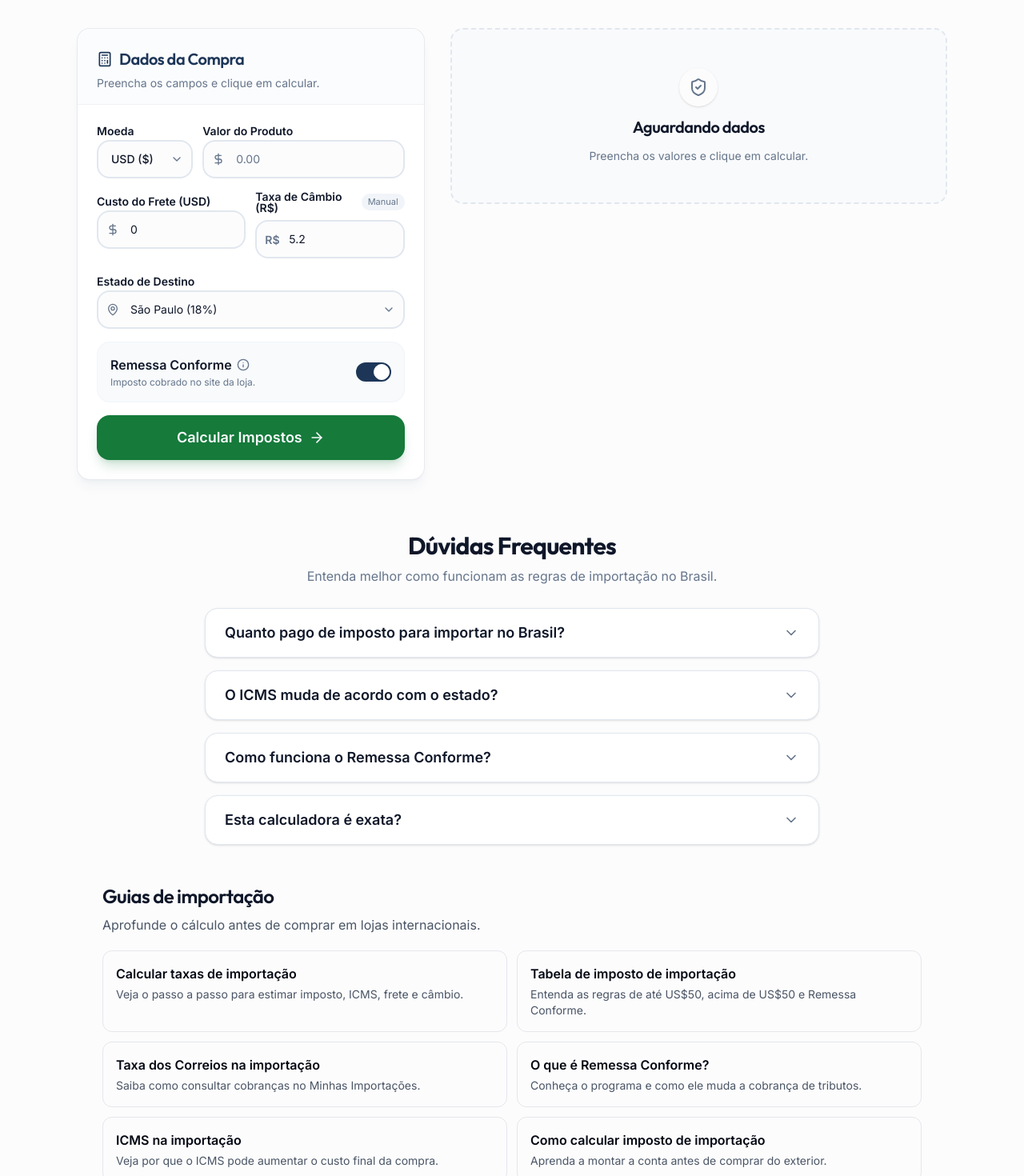
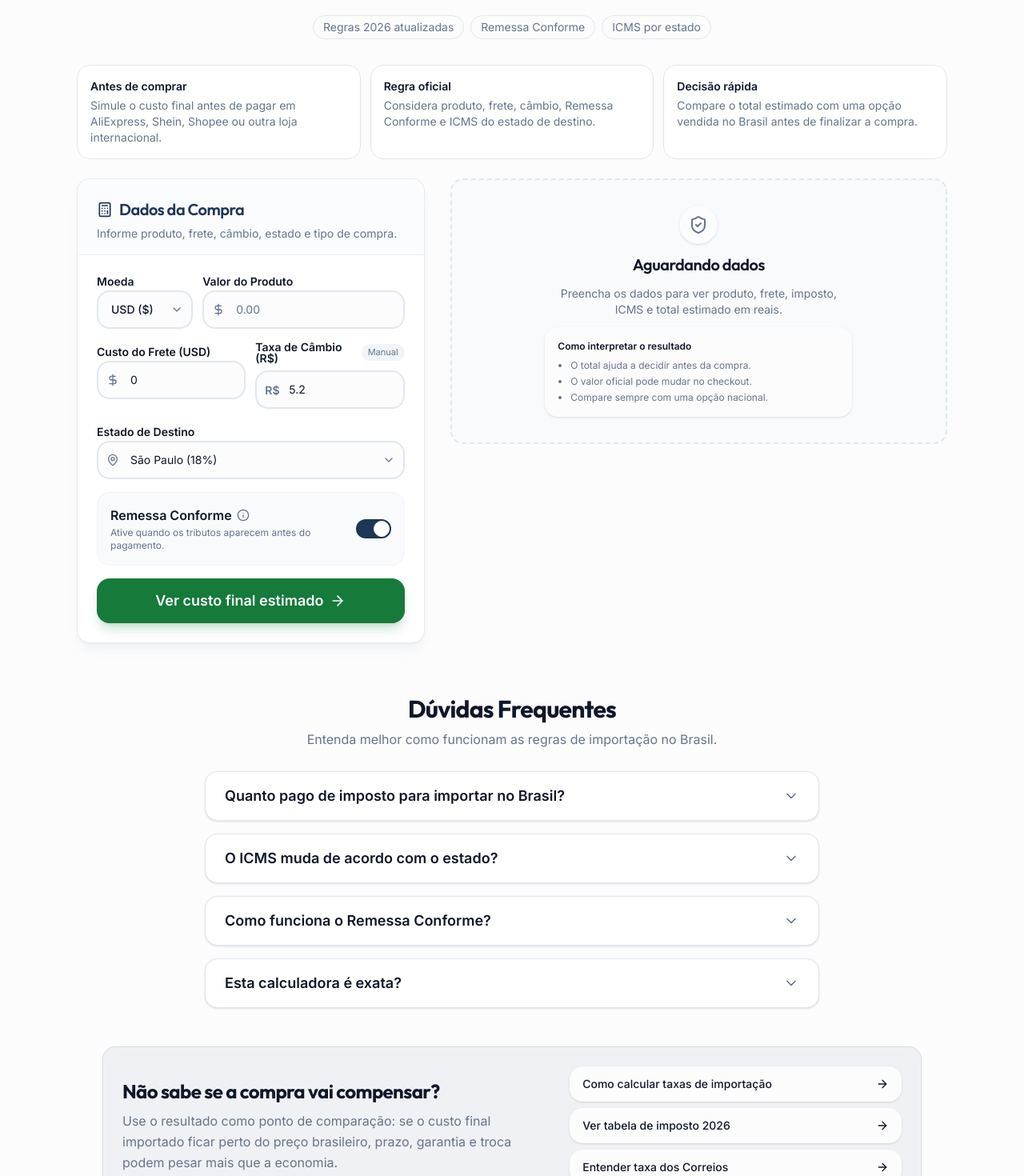
Before and after one commit to ghostBoss0905/brazil-tax-calculator, a React (Vite) app: page / in a window 1280 px wide. Shown: the part 340-1810 px from the top of the page at 80% size. Built offline with nearby package versions, Linux system fonts and the light colour scheme.

Commit message:
Improve homepage conversion and tax rules

```diff
--- a/index.html
+++ b/index.html
@@ -11,6 +11,40 @@
     <link rel="preconnect" href="https://fonts.googleapis.com">
     <link rel="preconnect" href="https://fonts.gstatic.com" crossorigin>
     <link href="https://fonts.googleapis.com/css2?family=Inter:wght@400;500;600;700&display=swap" rel="stylesheet">
+    <script type="application/ld+json">
+      {
+        "@context": "https://schema.org",
+        "@graph": [
+          {
+            "@type": "Organization",
+            "@id": "https://www.taxadeimportacao.com/#organization",
+            "name": "Taxa de Importação",
+            "url": "https://www.taxadeimportacao.com/"
+          },
+          {
+            "@type": "WebSite",
+            "@id": "https://www.taxadeimportacao.com/#website",
+            "name": "Taxa de Importação",
+            "url": "https://www.taxadeimportacao.com/",
+            "inLanguage": "pt-BR",
+            "publisher": {
+              "@id": "https://www.taxadeimportacao.com/#organization"
+            }
+          },
+          {
+            "@type": "WebApplication",
+            "@id": "https://www.taxadeimportacao.com/#calculator",
+            "name": "Calculadora de Imposto de Importação no Brasil",
+            "url": "https://www.taxadeimportacao.com/",
+            "applicationCategory": "FinanceApplication",
+            "operatingSystem": "Web",
+            "inLanguage": "pt-BR",
+            "isAccessibleForFree": true,
+            "description": "Calculadora gratuita para estimar o custo final de compras internacionais no Brasil, incluindo Imposto de Importação, ICMS, frete, câmbio e Remessa Conforme."
+          }
+        ]
+      }
+    </script>
   </head>
   <body>
     <div id="root"></div>
--- a/src/pages/Home.tsx
+++ b/src/pages/Home.tsx
@@ -86,10 +86,10 @@ function calculateTaxes(data: CalculatorFormValues): TaxResults {
 
   if (isRemessaConforme) {
     if (isBelow50) {
-      ii = subtotalBrl * 0.2;
+      ii = 0;
     } else {
       const rawII = subtotalBrl * 0.6;
-      const discountBrl = 20 * exchangeRate;
+      const discountBrl = 30 * exchangeRate;
       ii = Math.max(rawII - discountBrl, 0);
     }
 
@@ -243,8 +243,43 @@ export default function Home() {
               Calcule rapidamente o custo final da sua compra internacional,
               incluindo imposto de importação e ICMS.
             </p>
+            <div className="mt-4 flex flex-wrap justify-center gap-2 text-xs sm:text-sm text-muted-foreground">
+              <span className="rounded-full border border-border bg-background px-3 py-1">
+                Regras 2026 atualizadas
+              </span>
+              <span className="rounded-full border border-border bg-background px-3 py-1">
+                Remessa Conforme
+              </span>
+              <span className="rounded-full border border-border bg-background px-3 py-1">
+                ICMS por estado
+              </span>
+            </div>
           </div>
         </header>
+
+        <section className="mb-6 grid grid-cols-1 gap-3 text-sm text-muted-foreground sm:grid-cols-3">
+          <div className="rounded-xl border border-border bg-card p-4">
+            <p className="font-semibold text-foreground">Antes de comprar</p>
+            <p className="mt-1">
+              Simule o custo final antes de pagar em AliExpress, Shein, Shopee
+              ou outra loja internacional.
+            </p>
+          </div>
+          <div className="rounded-xl border border-border bg-card p-4">
+            <p className="font-semibold text-foreground">Regra oficial</p>
+            <p className="mt-1">
+              Considera produto, frete, câmbio, Remessa Conforme e ICMS do
+              estado de destino.
+            </p>
+          </div>
+          <div className="rounded-xl border border-border bg-card p-4">
+            <p className="font-semibold text-foreground">Decisão rápida</p>
+            <p className="mt-1">
+              Compare o total estimado com uma opção vendida no Brasil antes
+              de finalizar a compra.
+            </p>
+          </div>
+        </section>
 
         <div className="grid grid-cols-1 lg:grid-cols-12 gap-5 lg:gap-8">
           <div className="lg:col-span-5">
@@ -255,7 +290,7 @@ export default function Home() {
                   Dados da Compra
                 </CardTitle>
                 <CardDescription>
-                  Preencha os campos e clique em calcular.
+                  Informe produto, frete, câmbio, estado e tipo de compra.
                 </CardDescription>
               </CardHeader>
 
@@ -387,15 +422,15 @@ export default function Home() {
                             <Info className="w-4 h-4 text-muted-foreground hover:text-primary transition-colors" />
                           </TooltipTrigger>
                           <TooltipContent className="max-w-xs">
-                            <p>
-                              Lojas certificadas que cobram os impostos no
+                        <p>
+                              Lojas certificadas que mostram os tributos no
                               checkout.
                             </p>
                           </TooltipContent>
                         </Tooltip>
                       </Label>
                       <p className="text-xs text-muted-foreground">
-                        Imposto cobrado no site da loja.
+                        Ative quando os tributos aparecem antes do pagamento.
                       </p>
                     </div>
                     <Controller
@@ -416,7 +451,7 @@ export default function Home() {
                     size="lg"
                     className="w-full text-lg h-14 shadow-lg shadow-accent/20"
                   >
-                    Calcular Impostos
+                    Ver custo final estimado
                     <ArrowRight className="w-5 h-5 ml-2" />
                   </Button>
                 </form>
@@ -442,8 +477,19 @@ export default function Home() {
                       Aguardando dados
                     </h3>
                     <p className="text-sm text-muted-foreground">
-                      Preencha os valores e clique em calcular.
+                      Preencha os dados para ver produto, frete, imposto,
+                      ICMS e total estimado em reais.
                     </p>
+                    <div className="rounded-xl bg-background p-4 text-left text-xs text-muted-foreground shadow-sm">
+                      <p className="font-semibold text-foreground">
+                        Como interpretar o resultado
+                      </p>
+                      <ul className="mt-2 list-disc space-y-1 pl-4">
+                        <li>O total ajuda a decidir antes da compra.</li>
+                        <li>O valor oficial pode mudar no checkout.</li>
+                        <li>Compare sempre com uma opção nacional.</li>
+                      </ul>
+                    </div>
                   </div>
                 </motion.div>
               ) : (
@@ -662,6 +708,44 @@ export default function Home() {
           </div>
         </section>
 
+        <section className="max-w-5xl mx-auto mb-12 rounded-2xl border border-primary/10 bg-primary/5 p-5 sm:p-6">
+          <div className="grid gap-5 lg:grid-cols-[1.3fr_1fr] lg:items-center">
+            <div>
+              <h2 className="text-2xl font-bold text-foreground">
+                Não sabe se a compra vai compensar?
+              </h2>
+              <p className="mt-2 text-muted-foreground leading-relaxed">
+                Use o resultado como ponto de comparação: se o custo final
+                importado ficar perto do preço brasileiro, prazo, garantia e
+                troca podem pesar mais que a economia.
+              </p>
+            </div>
+            <div className="grid gap-2 text-sm">
+              <a
+                href="/calcular-taxas-importacao"
+                className="flex items-center justify-between rounded-xl bg-background px-4 py-3 font-medium text-foreground shadow-sm hover:text-primary"
+              >
+                Como calcular taxas de importação
+                <ArrowRight className="h-4 w-4" />
+              </a>
+              <a
+                href="/tabela-imposto-importacao-brasil"
+                className="flex items-center justify-between rounded-xl bg-background px-4 py-3 font-medium text-foreground shadow-sm hover:text-primary"
+              >
+                Ver tabela de imposto 2026
+                <ArrowRight className="h-4 w-4" />
+              </a>
+              <a
+                href="/taxa-correios-importacao"
+                className="flex items-center justify-between rounded-xl bg-background px-4 py-3 font-medium text-foreground shadow-sm hover:text-primary"
+              >
+                Entender taxa dos Correios
+                <ArrowRight className="h-4 w-4" />
+              </a>
+            </div>
+          </div>
+        </section>
+
         <section className="max-w-5xl mx-auto mb-12">
           <RelatedGuides
             currentPath="/"
@@ -672,9 +756,9 @@ export default function Home() {
         </section>
 
         <div className="max-w-3xl mx-auto mb-12 px-5 py-4 rounded-xl border border-border bg-muted/40 text-xs text-muted-foreground space-y-1">
-          <p><strong>Versão das regras:</strong> 2026-03</p>
-          <p><strong>Última verificação:</strong> Receita Federal do Brasil</p>
-          <p><strong>Fonte oficial:</strong> Receita Federal e normas públicas aplicáveis</p>
+          <p><strong>Versão das regras:</strong> 2026-05</p>
+          <p><strong>Última verificação:</strong> Receita Federal do Brasil e Portal Compras Internacionais</p>
+          <p><strong>Fonte oficial:</strong> Receita Federal, Correios e normas públicas aplicáveis</p>
           <p><strong>Aviso legal:</strong> Esta calculadora fornece uma estimativa. O valor final é definido pelas autoridades competentes no Brasil.</p>
         </div>
       </main>
```
